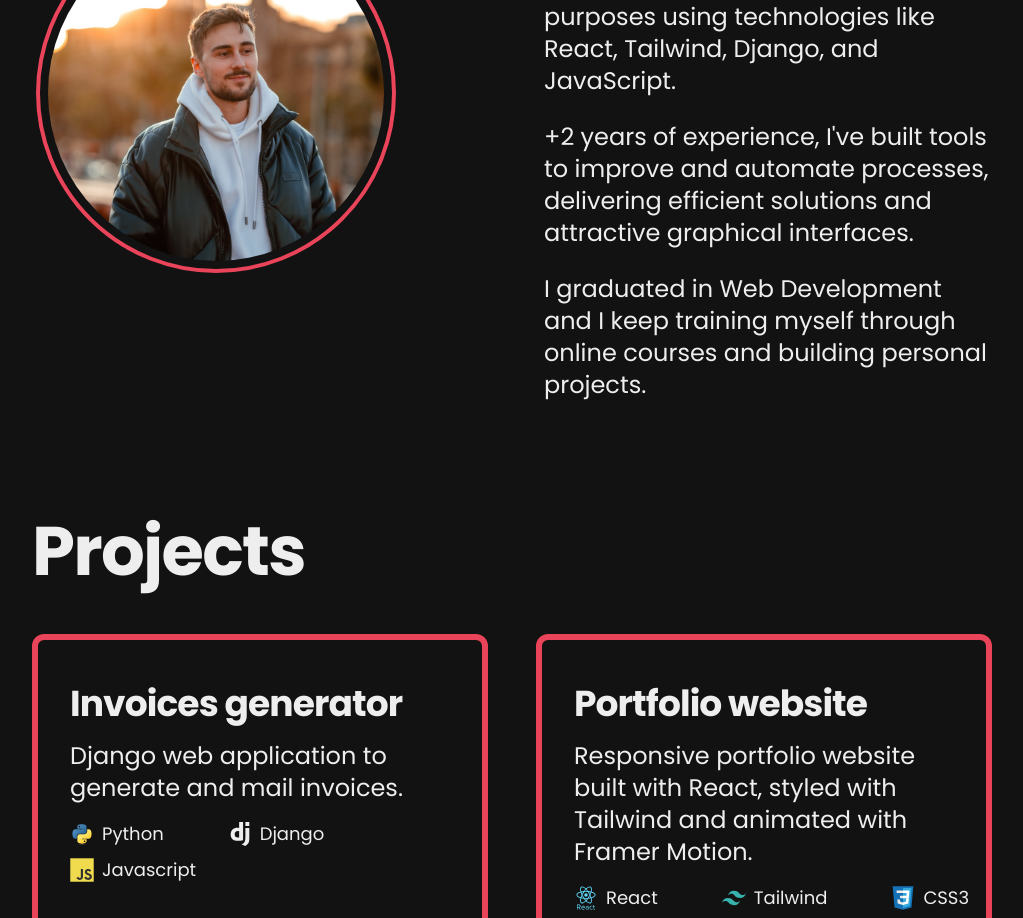
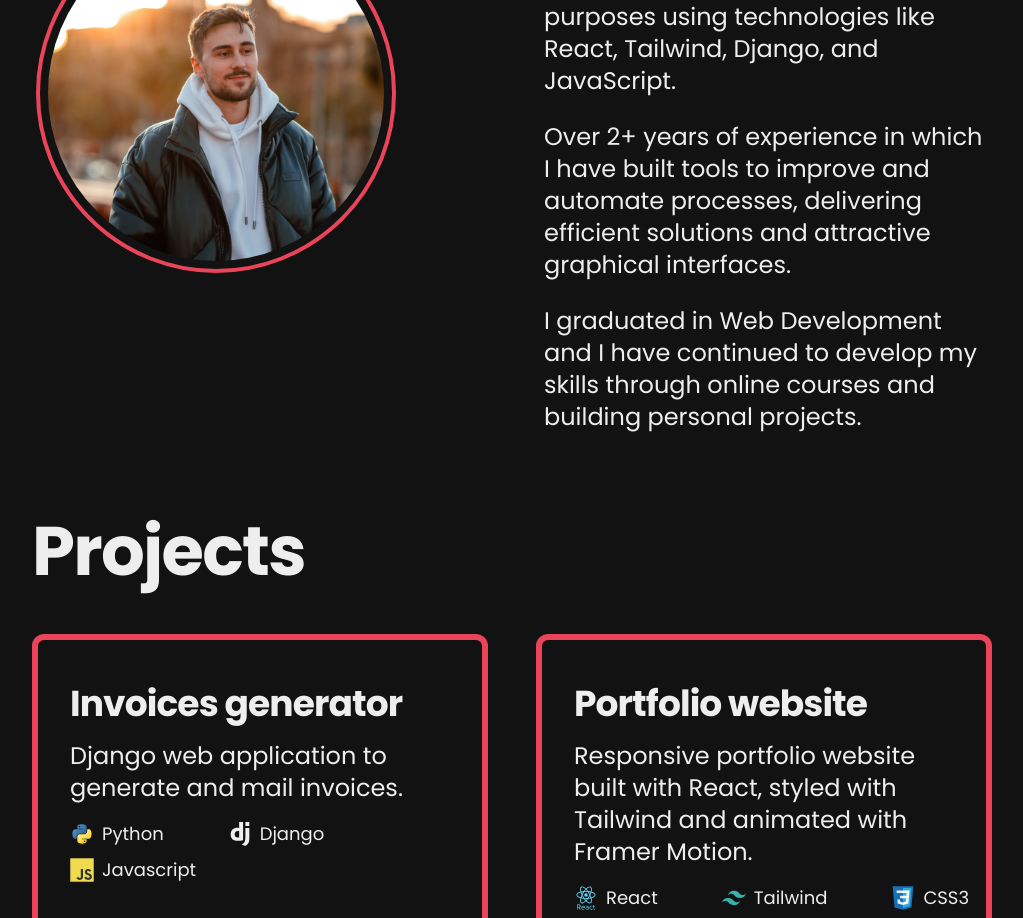
Before and after one commit to aalexmrt/react-portfolio-v1, a React (Vite) app: page / in a window 1280 px wide. Shown: the part 1040-1958 px from the top of the page, without its empty margins (128-1151 px from the left). Built offline with nearby package versions, Linux system fonts and the light colour scheme.

Commit message:
update about me section content

```diff
--- a/src/components/AboutMe/index.jsx
+++ b/src/components/AboutMe/index.jsx
@@ -16,13 +16,13 @@ const AboutMe = () => {
           Tailwind, Django, and JavaScript.
         </p>
         <p className="text-xl md:text-2xl">
-          +2 years of experience, I{"'"}ve built tools to improve and automate
-          processes, delivering efficient solutions and attractive graphical
-          interfaces.
+          Over 2+ years of experience in which I have built tools to improve and
+          automate processes, delivering efficient solutions and attractive
+          graphical interfaces.
         </p>
         <p className="text-xl md:text-2xl">
-          I graduated in Web Development and I keep training myself through
-          online courses and building personal projects.
+          I graduated in Web Development and I have continued to develop my
+          skills through online courses and building personal projects.
         </p>
       </div>
     </section>
```
